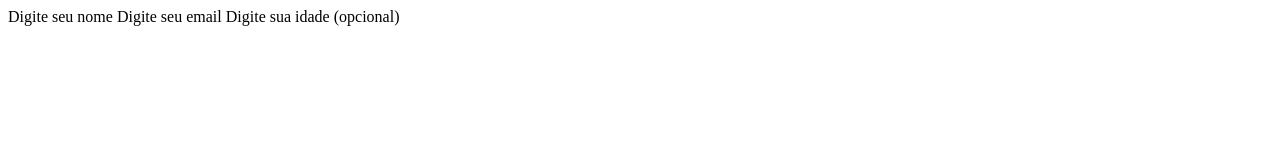
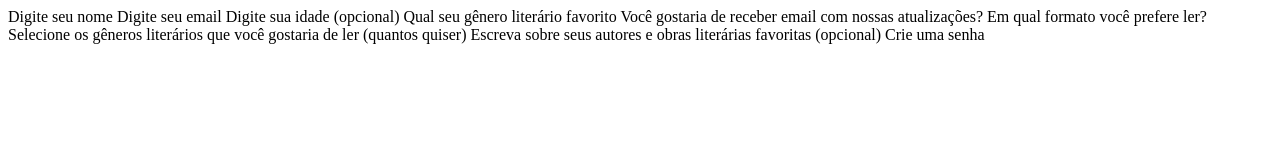
Before and after one commit to Mari-Goncalves/Formulario03-com-HTML-e-CSS, a plain HTML site: page index.html in a window 1280 px wide. Drawn offline with Linux system fonts and the light colour scheme.

Commit message:
Adicionado labels - gênero literário, email com atualizações,formato de leitura, seleção de gêneros literários, mensagem e criação de senha

```diff
--- a/index.html
+++ b/index.html
@@ -16,6 +16,13 @@
             <label for="">Digite seu nome</label>
             <label for="">Digite seu email</label>
             <label for="">Digite sua idade (opcional)</label>
+            <label for="">Qual seu gênero literário favorito</label>
+            <label for="">Você gostaria de receber email com nossas atualizações?</label>
+            <label for="">Em qual formato você prefere ler?</label>
+            <label for="">Selecione os gêneros literários que você gostaria de ler (quantos quiser)</label>
+            <label for="">Escreva sobre seus autores e obras literárias favoritas (opcional)</label>
+            <label for="">Crie uma senha</label>
+
         </form>
     </section>
 </body>
```
